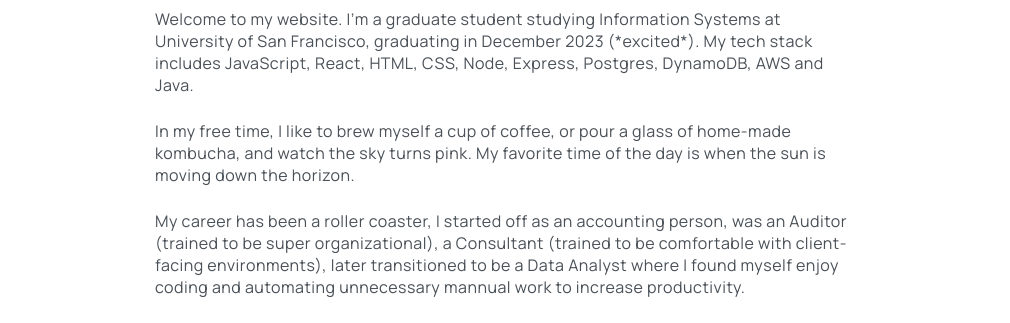
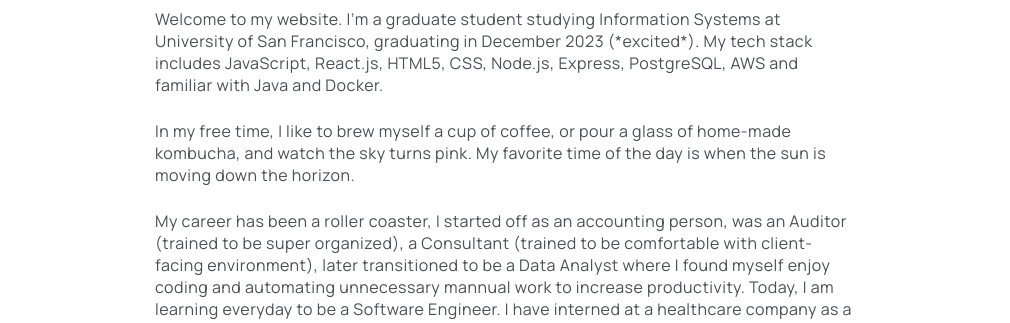
Before and after one commit to vivanc/vivanc.github.io, a plain HTML site: page index.html in a window 1280 px wide. Shown: the part 435-758 px from the top of the page, without its empty margins (135-1145 px from the left). Drawn offline with nearby package versions, Linux system fonts and the light colour scheme; a script that the page names is missing.

Commit message:
edited intro

```diff
--- a/index.html
+++ b/index.html
@@ -48,8 +48,8 @@
           <p>
             Welcome to my website. I’m a graduate student studying Information
             Systems at University of San Francisco, graduating in December 2023
-            (*excited*). My tech stack includes JavaScript, React, HTML, CSS,
-            Node, Express, Postgres, DynamoDB, AWS and Java.
+            (*excited*). My tech stack includes JavaScript, React.js, HTML5, CSS,
+            Node.js, Express, PostgreSQL, AWS and familiar with Java and Docker.
           </p>
 
           <p>
@@ -60,11 +60,14 @@
 
           <p>
             My career has been a roller coaster, I started off as an accounting
-            person, was an Auditor (trained to be super organizational), a
+            person, was an Auditor (trained to be super organized), a
             Consultant (trained to be comfortable with client-facing
-            environments), later transitioned to be a Data Analyst where I found
+            environment), later transitioned to be a Data Analyst where I found
             myself enjoy coding and automating unnecessary mannual work to
-            increase productivity.
+            increase productivity. Today, I am learning everyday to be a Software Engineer.
+            I have interned at a healthcare company as a Software Engineer worked on an OCR project.
+            I have also built a full-stack recipe webapp demonstrating my interest and ability
+            in becoming a Software Enginner! Check my Github out!
           </p>
           <ul>
             <li>
```
